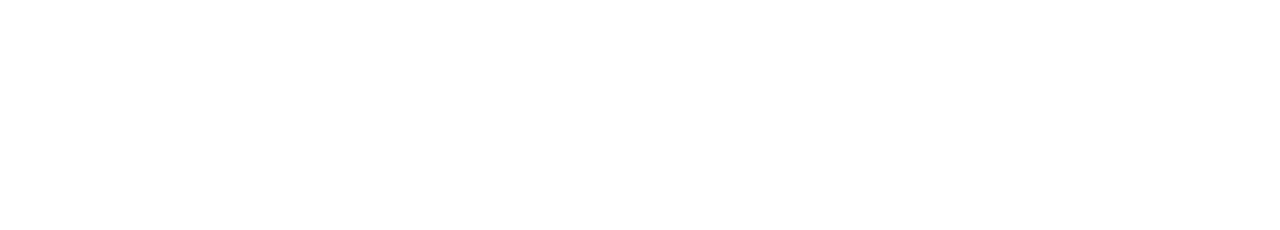
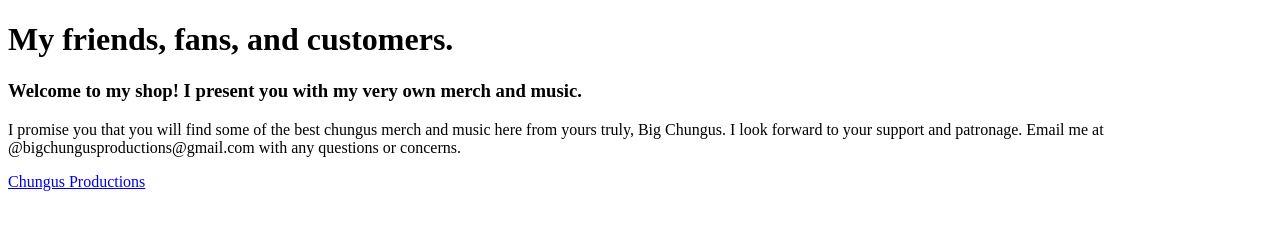
Before and after one commit to anabihunter23/webdev-assignment1-aqib, a plain HTML site: page page2.html in a window 1280 px wide. Drawn offline with Linux system fonts and the light colour scheme.

Commit message:
page 1 html finished, used page 1 html to start page 2, going to finish page 1 css

```diff
--- a/page2.html
+++ b/page2.html
@@ -1,16 +1,22 @@
 <!DOCTYPE html>
 
 <head>
-    <title>Big Chungus Merchandise and Music</title>
+    <title>Chungus Shop</title>
     <meta name="viewport" content="width=device-width, initial-scale=1">
     <meta charset="UTF-8">
     <link rel="stylesheet" href="css/page2.css">
 </head>
 
 <body>
+    <h1>My friends, fans, and customers.</h1>
+    <h3>Welcome to my shop! I present you with my very own merch and music.</h3>
+    <p>I promise you that you will find some of the best chungus merch and music here
+        from yours truly, Big Chungus. I look forward to your support and patronage.
+        Email me at @bigchungusproductions@gmail.com with any questions or concerns.</p>
 
-
-
+    <div class="links">
+        <a href="index.html">Chungus Productions</a>
+    </div>
 </body>
 
 </html>
```
Also changed, not shown: index.html (+7 -4 lines).
